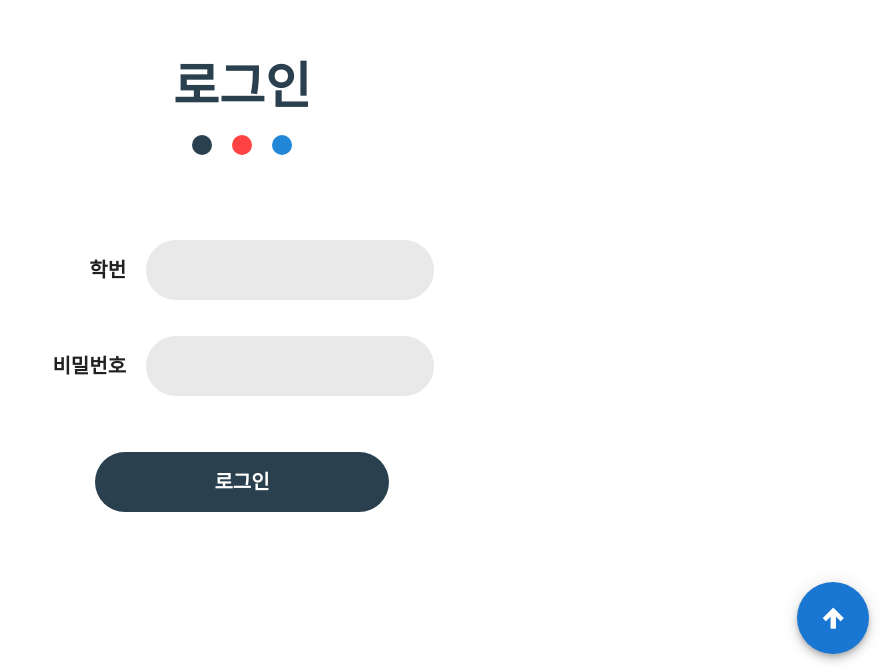
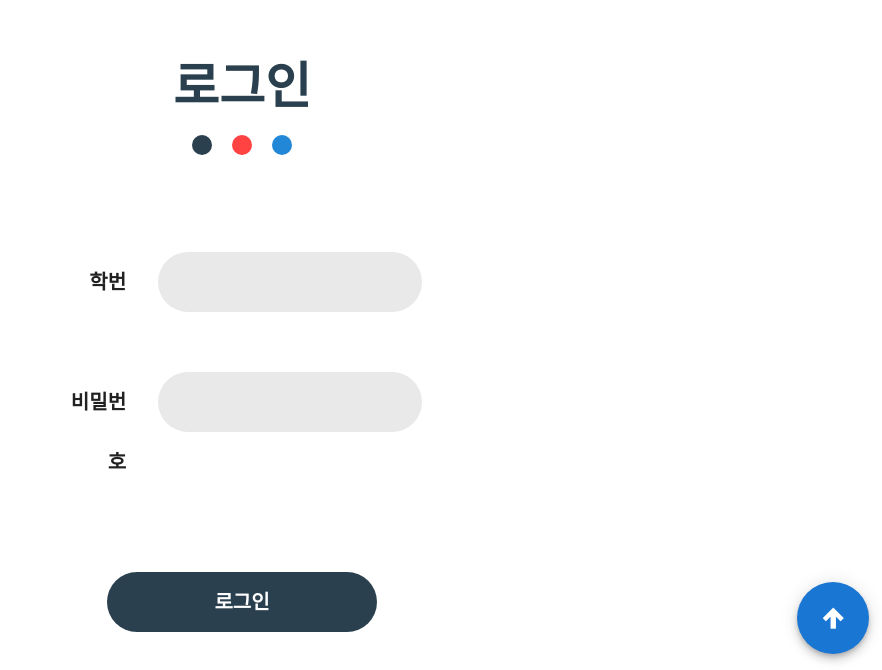
Before and after one commit to semtlekkun/semtleProject-front, a Vue app: page /login in a window 1280 px wide. Shown: the part 130-800 px from the top of the page, without its empty margins (398-1280 px from the left). Built offline with nearby package versions, Linux system fonts and the light colour scheme.

Commit message:
v-layout 방식을 그리드 레이아웃으로 변경

```diff
--- a/src/components/LoginForm.vue
+++ b/src/components/LoginForm.vue
@@ -2,32 +2,48 @@
   <div class="LoginForm">
     <p class="Error">{{error}}</p>
     <v-form @submit="CheckForm" novalidate="true">
-      <v-layout row wrap class="mt-5 center">
-        <v-flex xs12 sm2 md2 lg1 class="text-md-right pr-5">
+      <v-row class="mt-5 center">
+        <v-col cols="12"
+         sm="2"
+          md="2"
+           lg="1" class="text-md-right pr-5">
           <p class="text">학번</p>
-        </v-flex>
-        <v-flex xs12 sm10 md5 lg3>
+        </v-col>
+        <v-col
+        cols="12"
+         sm="10"
+          md="5"
+           lg="3">
           <input
             type="text"
             v-model="StudentNumber"
             name="StudentNumber"
             class="StudentNumberInput"
           />
-        </v-flex>
-      </v-layout>
-      <v-layout row wrap class="mt-5 center">
-        <v-flex xs12 sm2 md2 lg1 class="text-md-right pr-5">
+        </v-col>
+      </v-row>
+      <v-row class="mt-5 center">
+        <v-col  cols="12"
+         sm="2"
+          md="2"
+           lg="1" class="text-md-right pr-5">
           <p class="text">비밀번호</p>
-        </v-flex>
-        <v-flex xs12 sm10 md5 lg3>
+        </v-col>
+        <v-col  cols="12"
+         sm="10"
+          md="5"
+           lg="3">
           <input type="password" class="PasswordInput" v-model="Password" name="Password" />
-        </v-flex>
-      </v-layout>
-      <v-layout row wrap class="mt-10">
-        <v-flex xs6 sm4 md3 class="center">
+        </v-col>
+      </v-row>
+      <v-row class="mt-10">
+        <v-col
+        cols="6"
+        sm="4"
+        md="3" class="center">
           <button type="submit" class="LoginButton">로그인</button>
-        </v-flex>
-      </v-layout>
+        </v-col>
+      </v-row>
     </v-form>
   </div>
 </template>
```
